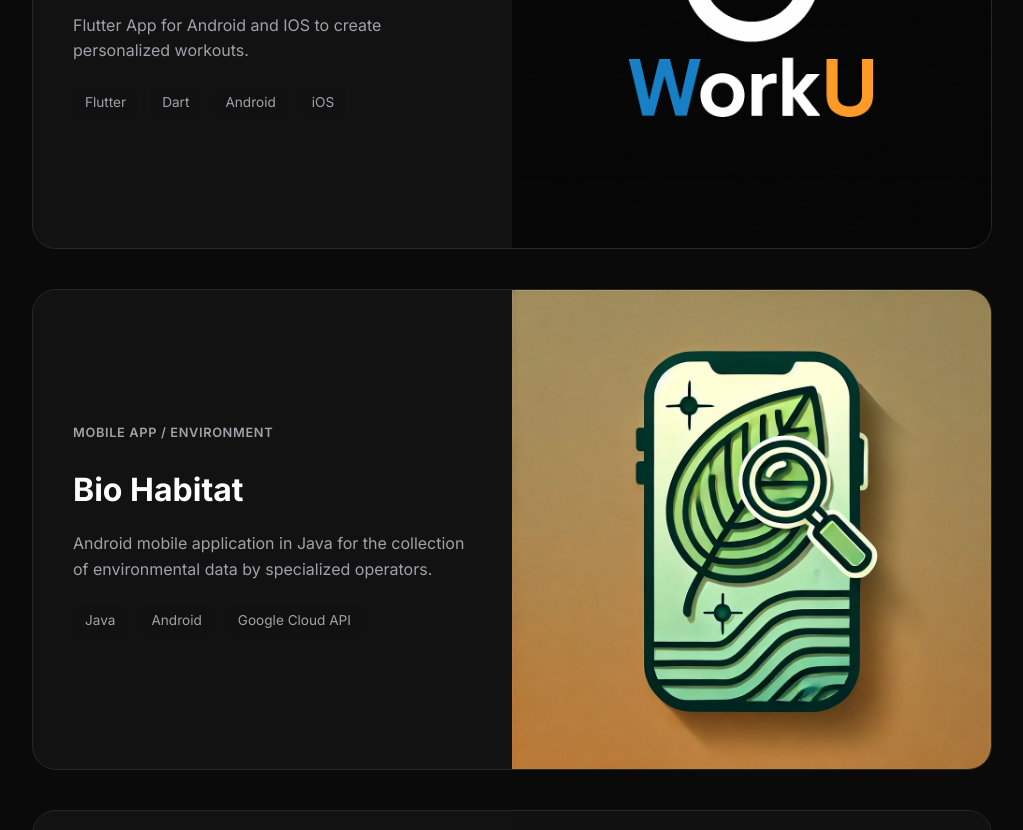
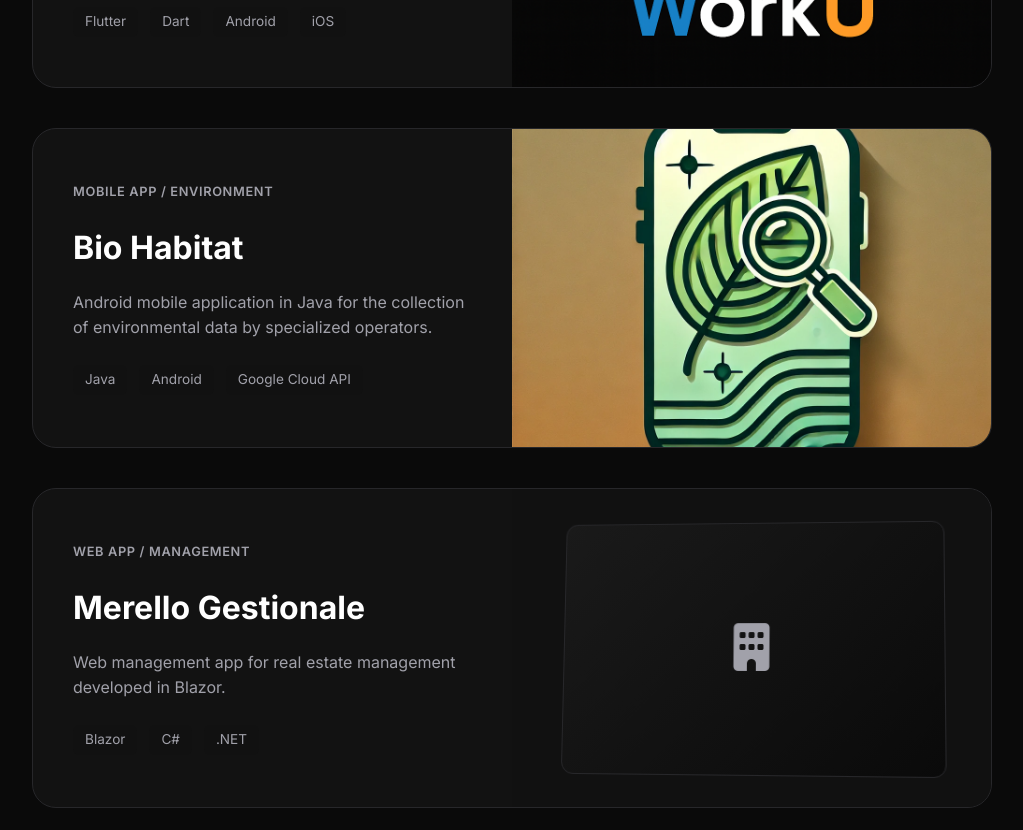
Before and after one commit to Emulars/Emulars, a plain HTML site: page index.html in a window 1280 px wide. Shown: the part 865-1695 px from the top of the page, without its empty margins (128-1151 px from the left). Drawn offline with Linux system fonts and the light colour scheme.

Commit message:
Fix layout heights for main section and project cards for consistency across devices

```diff
--- a/style.css
+++ b/style.css
@@ -180,6 +180,7 @@ main {
     display: grid;
     grid-template-columns: 1fr 1fr;
     transition: border-color 0.3s;
+    height: 320px; /* Fixed height for consistency */
 }
 
 .project-card:hover {
@@ -191,6 +192,7 @@ main {
     display: flex;
     flex-direction: column;
     justify-content: center;
+    height: 100%; /* Ensure content takes full height */
 }
 
 .project-header {
@@ -381,6 +383,7 @@ footer {
 
     .project-card {
         grid-template-columns: 1fr;
+        height: auto; /* Reset height for mobile */
     }
 
     .project-visual {
```
